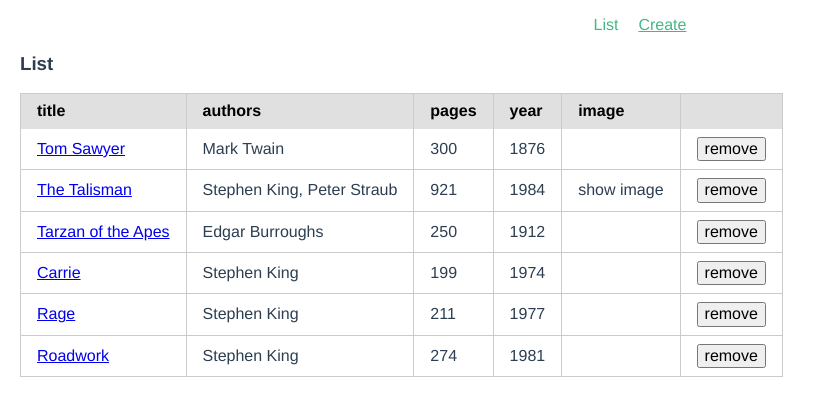
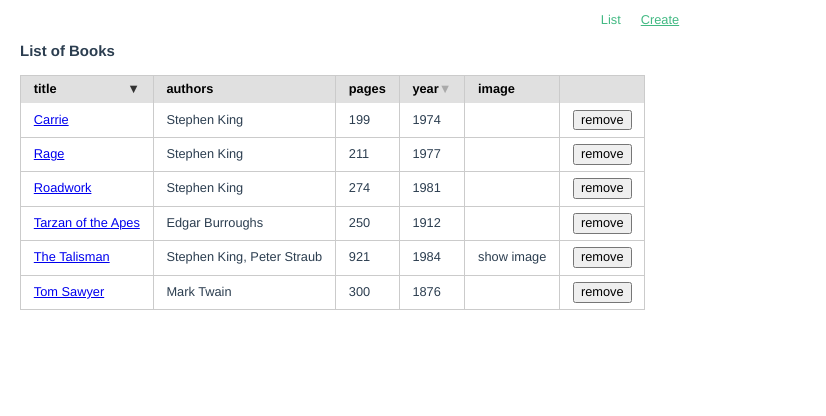
Before and after one commit to plugn/bxt, a Vue app: page / in a window 1280 px wide. Shown: the top 416 px of the page, without its empty margins (0-826 px from the left). Built offline with nearby package versions, Linux system fonts and the light colour scheme.

Commit message:
list sorting

```diff
--- a/src/App.vue
+++ b/src/App.vue
@@ -20,7 +20,7 @@ export default {
 </script>
 <style>
 	body {
-		font-size: 1rem;
+		font-size: .8rem;
 	}
 </style>
 <style scoped>
--- a/src/components/List.vue
+++ b/src/components/List.vue
@@ -1,19 +1,23 @@
 <template>
 <div>
-	<h3>List</h3>
+	<h3>List of Books</h3>
 
 	<table class="pure-table pure-table-bordered">
 		<thead><tr>
-			<th>title</th>
+			<th>title
+				<SortArrow :current="isCurrentSorting('title')" name="title" direction="DESC" @changed="this.sortList"></SortArrow>
+			</th>
 			<th>authors</th>
 			<th>pages</th>
-			<th>year</th>
+			<th>year
+				<SortArrow :current="isCurrentSorting('pubYear')" name="pubYear" direction="DESC" @changed="this.sortList"></SortArrow>
+			</th>
 			<th>image</th>
 			<th></th>
 		</tr></thead>
 
 		<tbody>
-			<tr v-for="book in books">
+			<tr v-for="book in sortedBooks">
 				<td><router-link title="Edit" :to="`/edit/${ book.id }`">{{ book.title }}</router-link></td>
 				<td>{{ previewAuthors(book.authors) }}</td>
 				<td>{{ book.pagesCount }}</td>
@@ -39,27 +43,37 @@
 
 <script>
 import {mapState, mapGetters, mapMutations} from 'vuex'
+import SortArrow from './SortArrow'
+import _orderBy from 'lodash/orderBy'
 
 export default {
 	name: 'List',
 	components: {
+		SortArrow
 	},
 	data () {
 		return {
-			msg: 'title',
 			currentImage: ''
 		}
 	},
 	computed: {
 		...mapState([
-			'books'
-		])
-		// ...mapGetters([
-		// ])
+			'books',
+		]),
+		...mapGetters([
+			'getOrderBy'
+		]),
+		sortedBooks() {
+			let list = this.books.slice();
+			const sortConf = this.getOrderBy;
+
+			return _orderBy(list, [sortConf.name], [sortConf.direction.toLowerCase()])
+		}
 	},
 	methods: {
 		...mapMutations([
-			'removeBook'
+			'removeBook',
+			'updateListSorting'
 		]),
 		previewAuthors(authors) {
 			return !authors.length
@@ -67,6 +81,12 @@ export default {
 				: authors.map(
 				({firstName, lastName}) => ([firstName, lastName].join(' '))
 			).join(', ');
+		},
+		sortList(val) {
+			this.updateListSorting(val);
+		},
+		isCurrentSorting(name){
+			return this.getOrderBy.name === name;
 		}
 	}
 };
--- /dev/null
+++ b/src/components/SortArrow.vue
@@ -0,0 +1,64 @@
+<template>
+	<span @click="onClick" class="sort-arrow" :class="{'current': current}">{{ value }}</span>
+</template>
+
+<script>
+const arrowSymbols = {
+	up: String.fromCharCode(9650),
+	down: String.fromCharCode(9660)
+};
+
+export default {
+	name: "SortArrow",
+	data() {
+		return {
+			innerDirection: 'ASC'
+		};
+	},
+	props: {
+		name: {
+			type: String,
+			required: true
+		},
+		direction: {
+			type: String,
+			default: 'ASC'
+		},
+		current: {
+			type: Boolean,
+			default: false
+		}
+	},
+	created() {
+		this.innerDirection = this.direction;
+	},
+	computed: {
+		value() {
+			return this.innerDirection.toUpperCase() === 'DESC' ? arrowSymbols.down : arrowSymbols.up;
+		}
+	},
+	methods: {
+		onClick() {
+			this.innerDirection = this.innerDirection === 'DESC' ? 'ASC' : 'DESC';
+
+			this.$emit('changed', {
+				name: this.name,
+				direction: this.innerDirection
+			});
+		}
+	}
+
+}
+</script>
+
+<style scoped>
+.sort-arrow {
+	cursor: pointer;
+	float: right;
+	color: #aaa;
+}
+.current {
+	color: #333;
+}
+
+</style>
--- a/src/router/index.js
+++ b/src/router/index.js
@@ -1,6 +1,5 @@
 import Vue from 'vue';
 import Router from 'vue-router';
-import HelloWorld from '@/components/HelloWorld';
 import List from '@/components/List';
 import Editor from '@/components/Editor';
 
--- a/src/store/getters.js
+++ b/src/store/getters.js
@@ -1,4 +1,5 @@
 export default {
+	getOrderBy: state => state.settings.orderBy,
 	getReport: state => name => state.reports[name],
 	getReportsAsList: state => Object.keys(state.reports).map(name => ({...state.reports[name], name})),
 	getBook: state => id => state.books.find(book => book.id === id)
--- a/src/store/mutations.js
+++ b/src/store/mutations.js
@@ -3,6 +3,10 @@ import _findIndex from 'lodash/findIndex'
 import {defaultReports} from './reports';
 
 export default {
+	updateListSorting(state, {name, direction}) {
+		state.settings.orderBy = {name, direction};
+	},
+
 	updateReport(state, {name, ...report}) {
 		const data = state.reports[name];
 		state.reports[name] = {...data, ...report};
```
Also changed, not shown: src/store/initialState.js.
